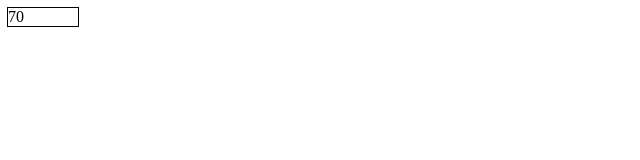
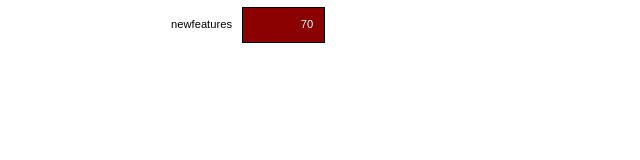
Before and after one commit to ltfschoen/parity_d3, a website: page index.html in a window 1280 px wide. Shown: the whole page, without its empty margins (0-640 px from the left). Drawn offline with nearby package versions, Linux system fonts and the light colour scheme.

Commit message:
feat: Add styles to chart

```diff
--- a/index.html
+++ b/index.html
@@ -2,6 +2,32 @@
 <html>
 	<head>
 		<meta charset="utf-8">
+		<style>
+			div.chart{
+				font-family: sans-serif;
+				font-size: 0.7em;
+			}
+			div.label {
+				height: 3em;
+				line-height: 3em;
+				padding-right: 1em;
+				margin-bottom: 2px;
+				float: left;
+				width: 20em;
+				text-align: right;
+			}
+			div.bar {
+				background-color: DarkRed;
+				color: white;
+				height: 3em;
+				line-height:3em;
+				padding-right:1em;
+				margin-bottom:2px;
+				text-align:right;
+				outline: 1px solid black;
+				display: inline-block;
+			}
+		</style>
 		<script src="https://d3js.org/d3.v4.min.js"></script>
 		<script src="https://parity.io/javascript_advert.js"></script>
 		<script>window.d3 || document.write('<script src="js/d3.v4.min.js">\x3C/script>')</script>
@@ -13,16 +39,22 @@
 				d3.select("body")
 					.append("div")
 				  .attr("class","chart")
-				  .selectAll(".bar")
+				  .selectAll(".div.line")
 				  .data(data)
 				  .enter()
 				  .append("div")
+				  .attr("class","line")
+
+			  d3.selectAll("div.line")
+				  .append("div")
+				  .attr("class","label")
+				  .text(function(d){return Object.keys(d.profile)[0]});
+
+			  d3.selectAll("div.line")
+				  .append("div")
 				  .attr("class","bar")
 				  .style("width", function(d){return d.profile.newfeatures + "px"})
-				  .style("outline", "1px solid black")
-				  .text(function(d){
-						return Math.round(d.profile.newfeatures)
-				  });
+				  .text(function(d){ return Math.round(d.profile.newfeatures) });
 			}
 		</script>
 	</head>
@@ -31,9 +63,9 @@
 	</body>
 	<script>
 		document.addEventListener("DOMContentLoaded", function(event) {
-			var jsonOutput = [{}];
+			let jsonOutput = [{}];
 			function iterate(obj) {
-				for (var property in obj) {
+				for (let property in obj) {
 			    if (obj.hasOwnProperty(property)) {
 		        jsonOutput[0][property] = obj[property];
 			    }
```
